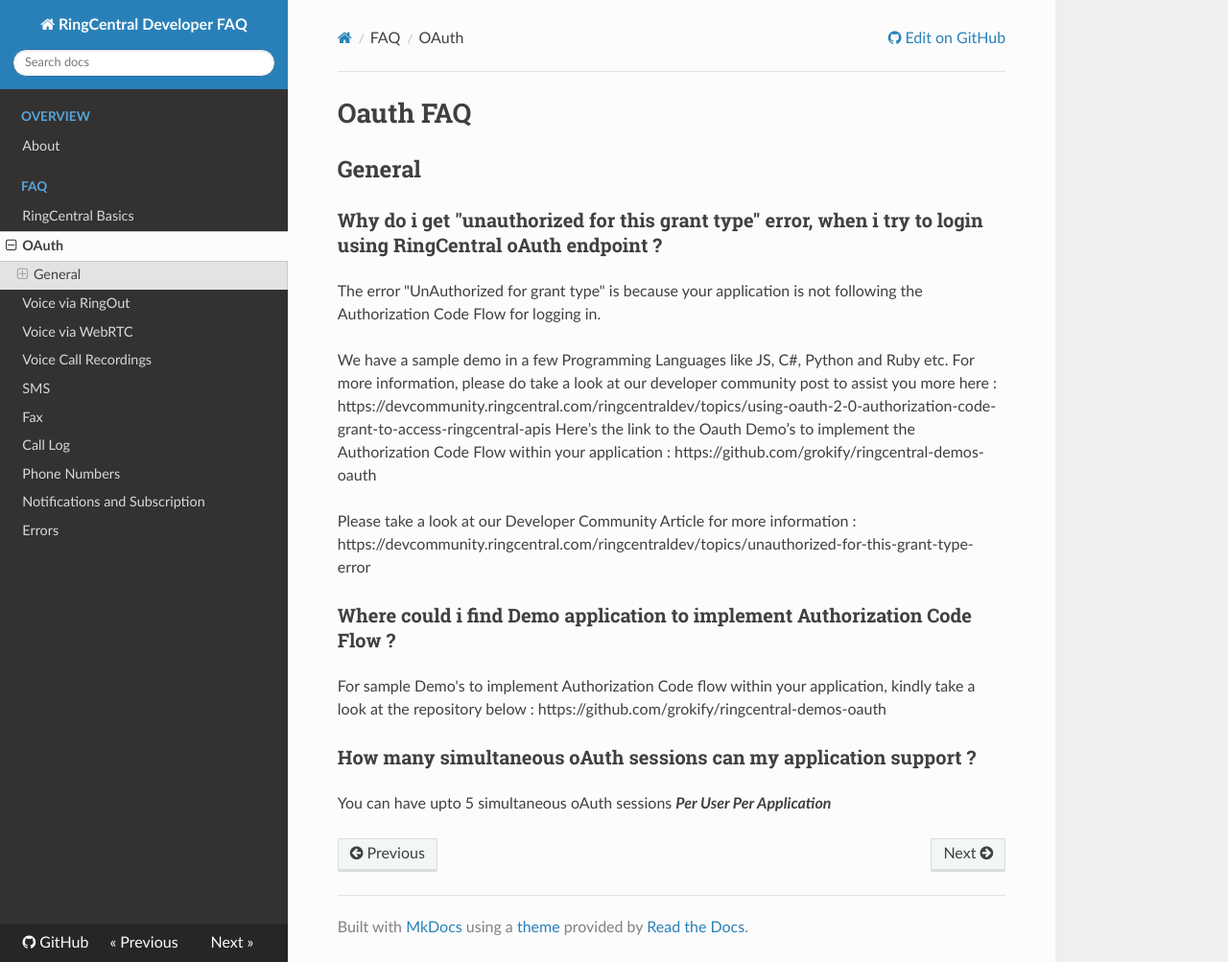
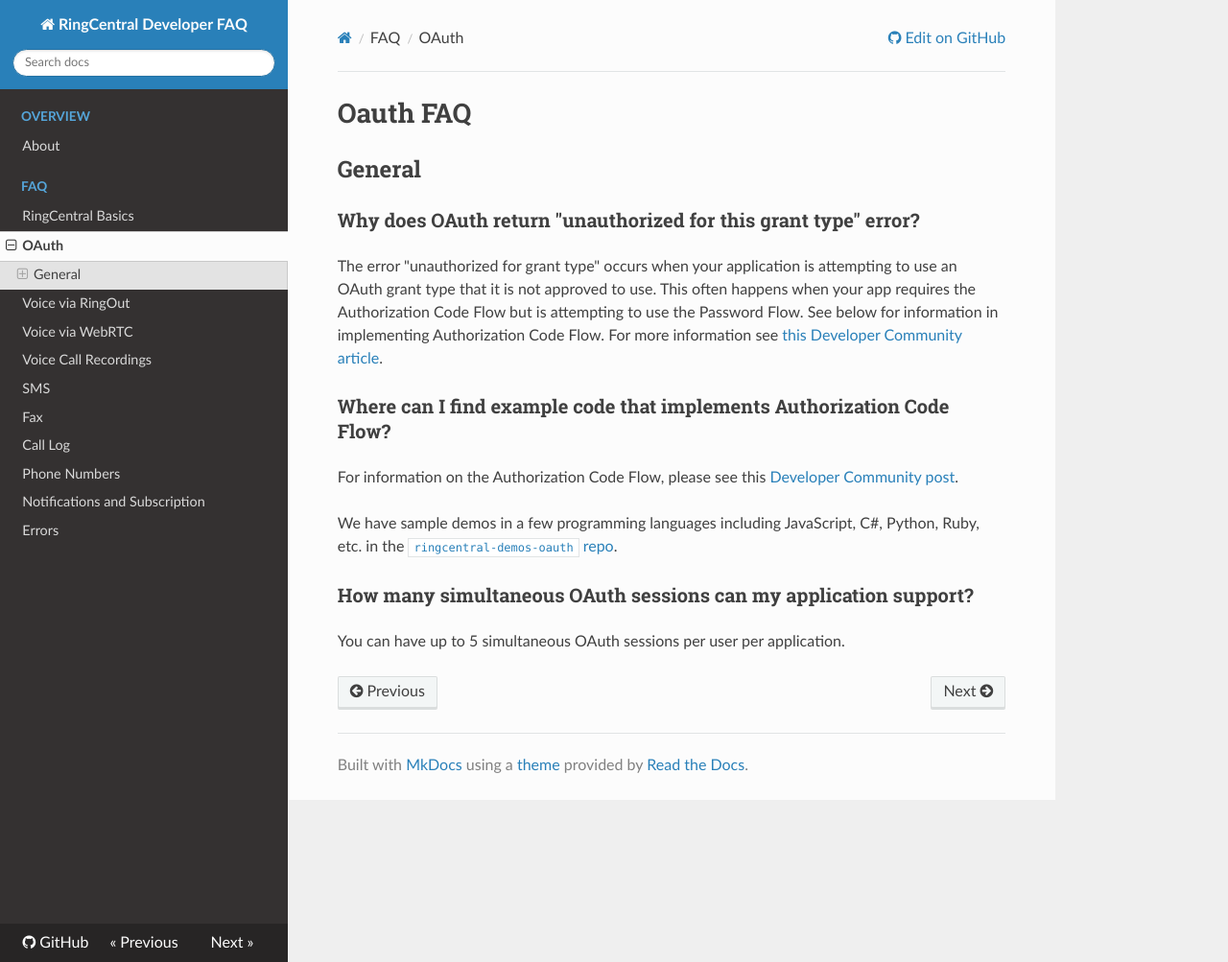
Before and after one commit to ringcentral/ringcentral-faq, an MkDocs documentation site: the page built from docs/oauth.md, in a window 1280 px wide and 1003 px high. Shown: the whole window at 96% size. Built offline with MkDocs 1.6.1, drawn with Linux system fonts in a browser that asks for light colours; nearby versions of some CDN libraries; old or Windows-style settings are respelled for this version of MkDocs.

Commit message:
WebRTC and style updates

```diff
--- a/docs/oauth.md
+++ b/docs/oauth.md
@@ -2,21 +2,16 @@
 
 ## General
 
-### Why do i get "unauthorized for this grant type" error, when i try to login using RingCentral oAuth endpoint ?
+### Why does OAuth return "unauthorized for this grant type" error?
 
-The error "UnAuthorized for grant type" is because your application is not following the Authorization Code Flow for logging in.
+The error "unauthorized for grant type" occurs when your application is attempting to use an OAuth grant type that it is not approved to use. This often happens when your app requires the Authorization Code Flow but is attempting to use the Password Flow. See below for information in implementing Authorization Code Flow. For more information see [this Developer Community article](https://devcommunity.ringcentral.com/ringcentraldev/topics/unauthorized-for-this-grant-type-error).
 
-We have a sample demo in a few Programming Languages like JS, C#, Python and Ruby etc. For more information, please do take a look at our developer community post to assist you more here :
-https://devcommunity.ringcentral.com/ringcentraldev/topics/using-oauth-2-0-authorization-code-grant-to-access-ringcentral-apis
-Here’s the link to the Oauth Demo’s to implement the Authorization Code Flow within your application : https://github.com/grokify/ringcentral-demos-oauth
+### Where can I find example code that implements Authorization Code Flow?
 
-Please take a look at our Developer Community Article for more information : https://devcommunity.ringcentral.com/ringcentraldev/topics/unauthorized-for-this-grant-type-error
+For information on the Authorization Code Flow, please see this [Developer Community post](https://devcommunity.ringcentral.com/ringcentraldev/topics/using-oauth-2-0-authorization-code-grant-to-access-ringcentral-apis).
 
-### Where could i find Demo application to implement Authorization Code Flow ?
+We have sample demos in a few programming languages including JavaScript, C#, Python, Ruby, etc. in the [`ringcentral-demos-oauth` repo](https://github.com/grokify/ringcentral-demos-oauth).
 
-For sample Demo's to implement Authorization Code flow within your application, kindly take a look at the repository below :
-https://github.com/grokify/ringcentral-demos-oauth
+### How many simultaneous OAuth sessions can my application support?
 
-### How many simultaneous oAuth sessions can my application support ?
-
-You can have upto 5 simultaneous oAuth sessions ***Per User Per Application***
+You can have up to 5 simultaneous OAuth sessions per user per application.
```
Also changed, not shown: README.md (+1 -1 lines), docs/index.md (+1 -0 lines), docs/voice_webrtc.md (+6 -0 lines).
